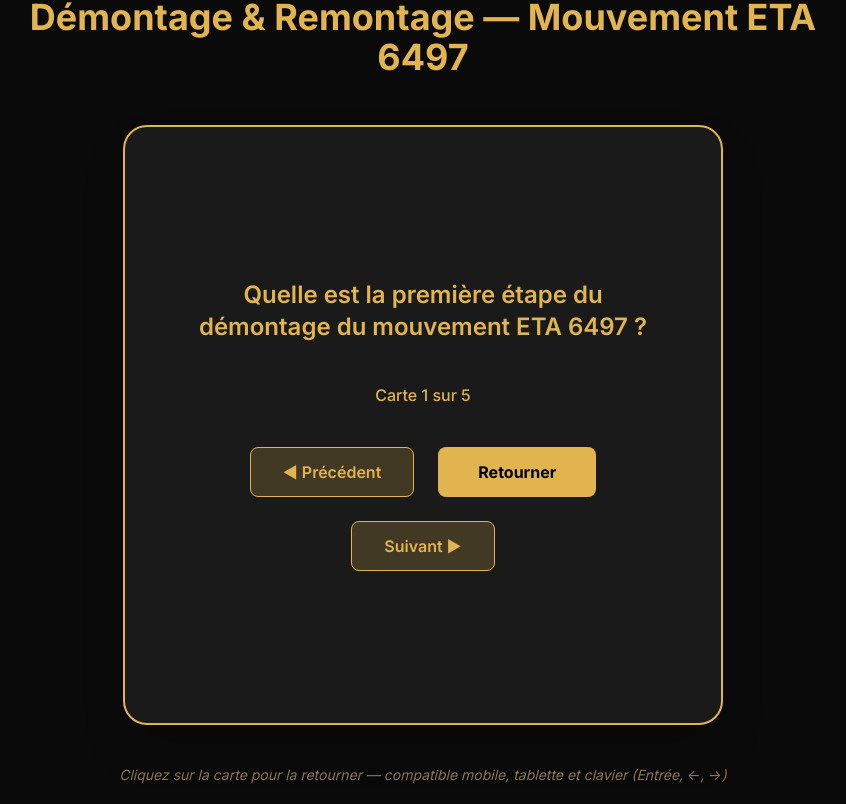
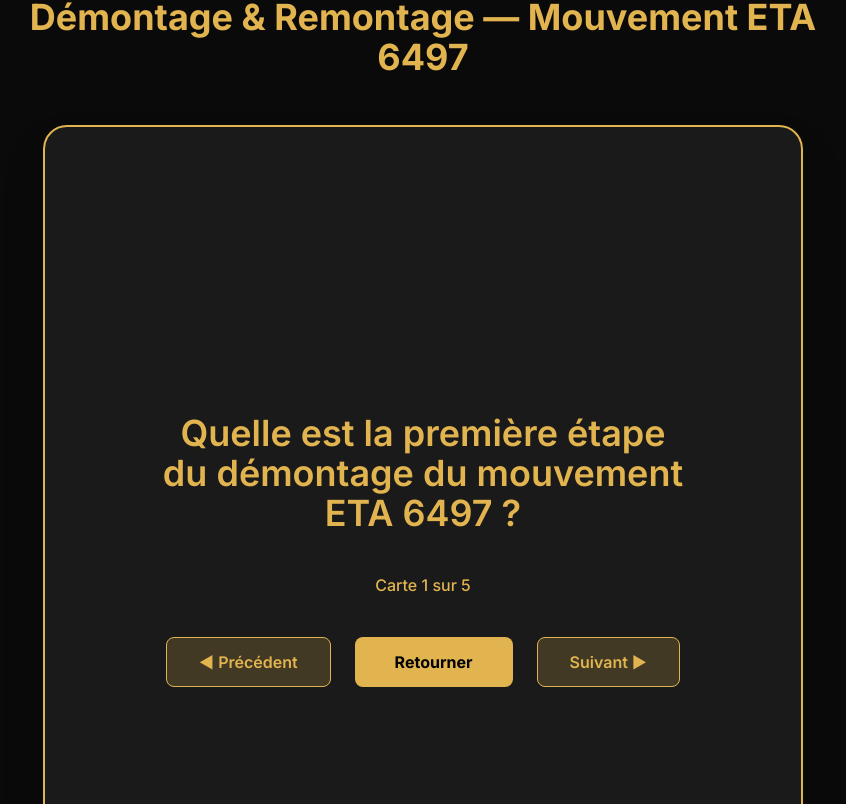
Before and after one commit to Dali-Math/horlo-afp, a Next.js app: page /pratique/demontage in a window 1280 px wide. Shown: the part 2656-3460 px from the top of the page, without its empty margins (217-1063 px from the left). Built offline with nearby package versions, Linux system fonts and the light colour scheme.

Commit message:
feat(flashcards6497): carte max extra-large (w-95% max-w-7xl p-24)

```diff
--- a/src/components/Flashcards6497.tsx
+++ b/src/components/Flashcards6497.tsx
@@ -37,12 +37,12 @@ export default function Flashcards6497() {
       <div
         onClick={() => setFlipped(!flipped)}
         className="cursor-pointer bg-[#1a1a1a] border-2 border-[#E2B44F] rounded-3xl shadow-2xl
-                   p-12 md:p-16 text-center w-full md:w-[85%] lg:w-[80%] xl:w-[75%]
-                   max-w-5xl min-h-[420px] md:min-h-[500px] lg:min-h-[600px] flex flex-col items-center justify-center
+                   p-16 md:p-24 xl:p-28 text-center w-full xl:w-[95%]
+                   max-w-7xl min-h-[520px] md:min-h-[700px] lg:min-h-[850px] flex flex-col items-center justify-center
                    transition-transform duration-500 hover:scale-[1.03]"
       >
         <p
-          className={`text-lg sm:text-xl md:text-2xl leading-relaxed max-w-3xl ${
+          className={`text-2xl md:text-3xl xl:text-4xl leading-relaxed max-w-3xl ${
             flipped ? "text-gray-200" : "text-[#E2B44F] font-semibold"
           }`}
         >
```
